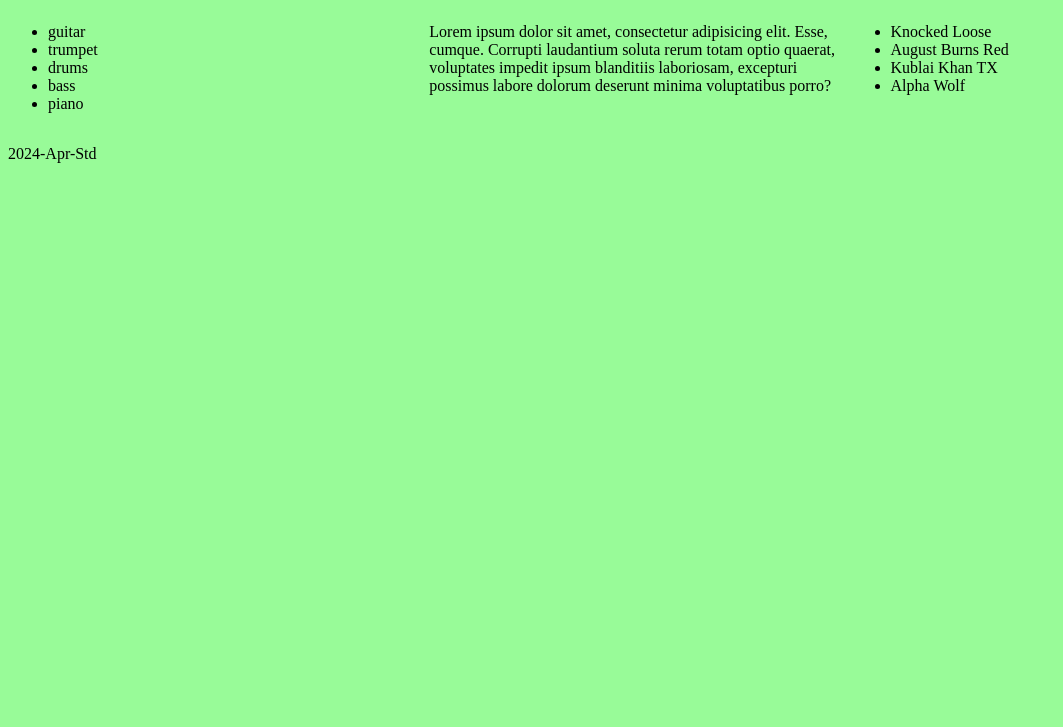
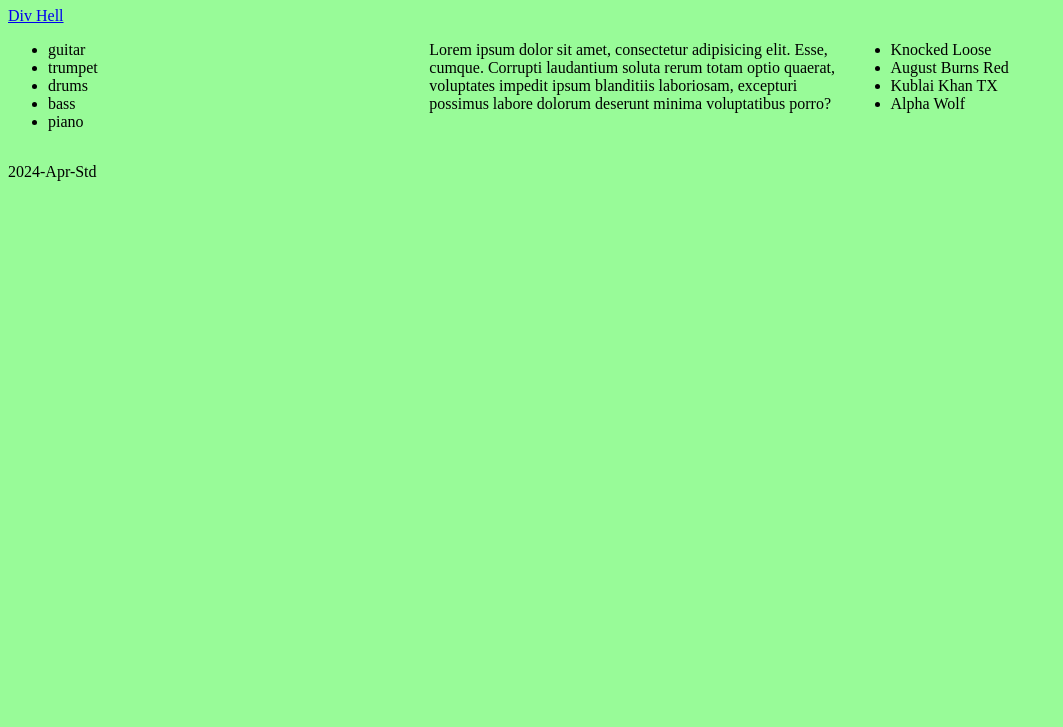
Before and after one commit to JacobSchutz7/week2-tues, a plain HTML site: page index.html in a window 1280 px wide. Shown: the part 73-800 px from the top of the page, without its empty margins (0-1063 px from the left). Drawn offline with Linux system fonts and the light colour scheme.

Commit message:
added more semantics and styling

```diff
--- a/index.html
+++ b/index.html
@@ -8,6 +8,9 @@
 </head>
 <body>
 	<header class="row"><h1>Hello World</h1></header>
+	<nav>
+		<a href="./divhell">Div Hell</a>
+	</nav>
 	<main class="row">
 		<div class="column">
 			<ul>
```
